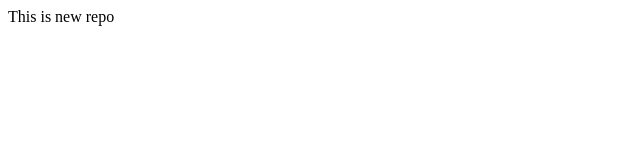
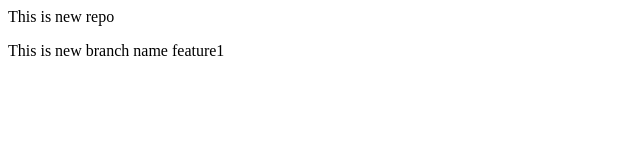
Before and after one commit to Tamnna-kulria/Local-repo, a plain HTML site: page index.html in a window 1280 px wide. Shown: the whole page, without its empty margins (0-640 px from the left). Drawn offline with Linux system fonts and the light colour scheme.

Commit message:
new branch

```diff
--- a/index.html
+++ b/index.html
@@ -1 +1,2 @@
 <p>This is new repo</p>
+<p>This is new branch name feature1</p>
```
